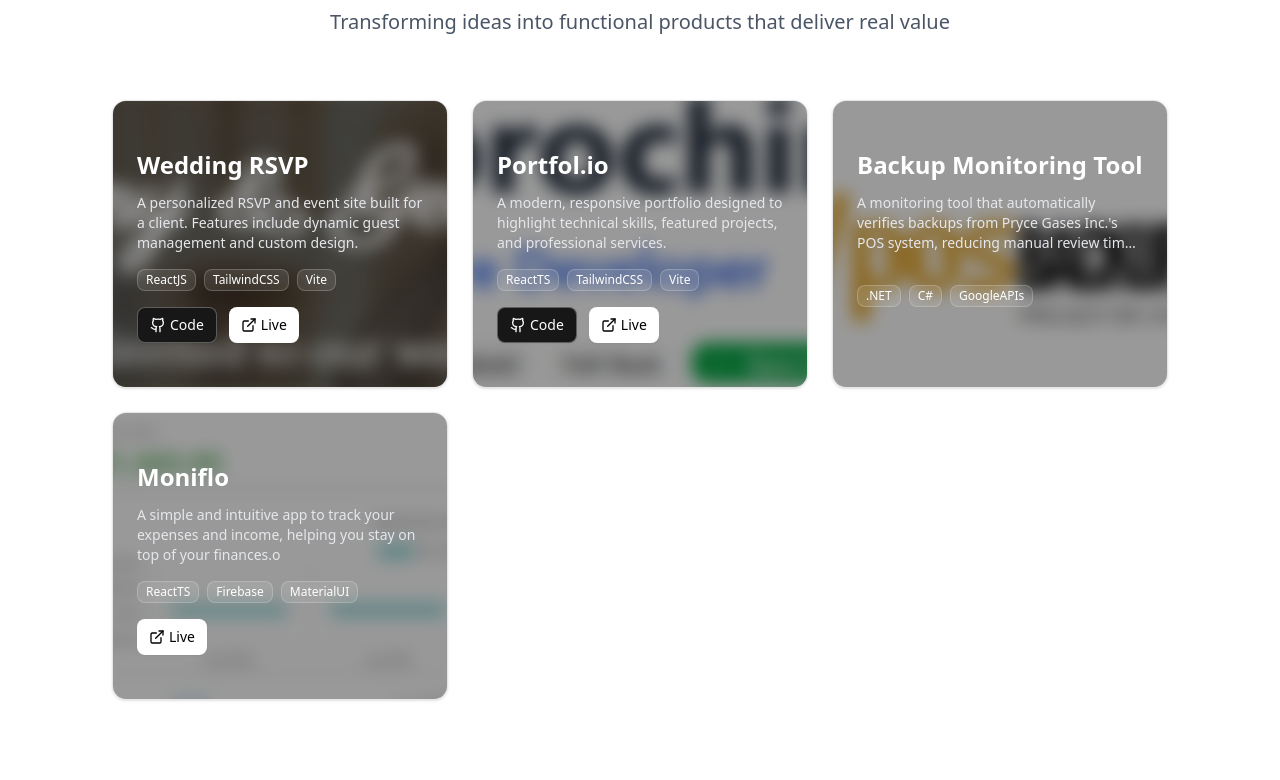
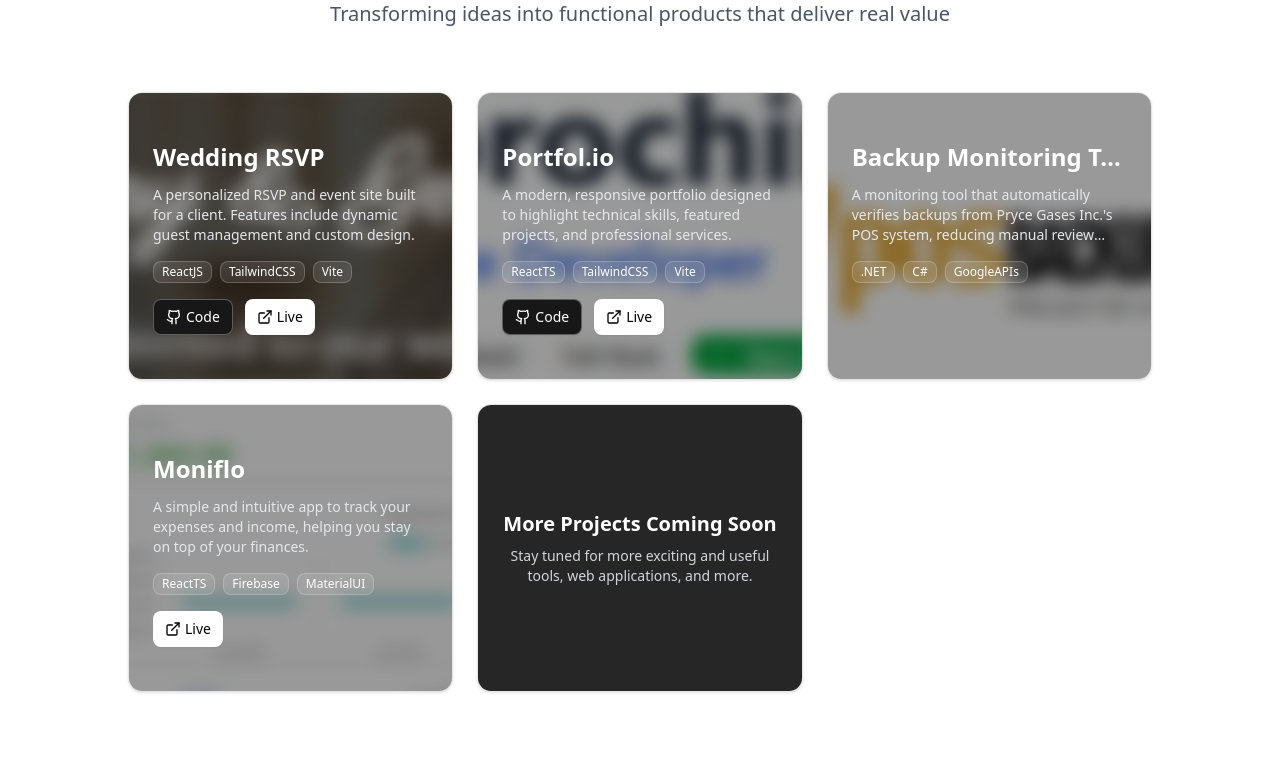
Before and after one commit to moroshing/portfolio, a React (Vite) app: page / in a window 1280 px wide. Shown: the part 1880-2660 px from the top of the page. Built offline with nearby package versions, Linux system fonts and the light colour scheme.

Commit message:
Modified Projects section cards

```diff
--- a/src/sections/Projects.tsx
+++ b/src/sections/Projects.tsx
@@ -32,23 +32,31 @@ const projects = [
     description:
       "A monitoring tool that automatically verifies backups from Pryce Gases Inc.'s POS system, reducing manual review time by 95%.",
     tech: [".NET", "C#", "GoogleAPIs"],
-    github: "",
-    demo: "",
     image: bMonitorImg,
   },
   {
     title: "Moniflo",
     description:
-      "A simple and intuitive app to track your expenses and income, helping you stay on top of your finances.o",
+      "A simple and intuitive app to track your expenses and income, helping you stay on top of your finances.",
     tech: ["ReactTS", "Firebase", "MaterialUI"],
     // github: "https://github.com/moroshing/expense-tracker",
     demo: "https://moniflo.netlify.app/",
     image: monifloImg,
   },
+  {
+    title: "More Projects Coming Soon",
+    description:
+      "Stay tuned for more exciting and useful tools, web applications, and more.",
+    tech: [],
+  },
 ];
 
 const ProjectsSection = () => (
-  <div className="w-full max-w-6xl mx-auto px-4 py-12">
+  <section
+    id="projects"
+    className="py-10 px-4 sm:px-6 lg:px-8 dark:bg-gray-900"
+  >
+    <div className="max-w-7xl mx-auto">
       <div className="text-center mb-16">
         <h2 className="text-4xl sm:text-5xl font-bold text-gray-900 dark:text-white mb-4">
           Featured Projects
@@ -58,12 +66,31 @@ const ProjectsSection = () => (
         </p>
       </div>
       {/* Mobile View: Horizontal Scroll */}
-    <div className="sm:hidden overflow-x-auto flex gap-4 pb-4 -mx-4 px-4 snap-x snap-mandatory">
+      <div className="sm:hidden w-full overflow-hidden">
+        <div className="overflow-x-auto flex gap-4 px-4 pb-4 snap-x snap-mandatory">
           {projects.map((project, index) => (
             <Card
               key={index}
-          className="snap-start min-w-[260px] max-w-[280px] w-[85%] flex-shrink-0 rounded-xl relative overflow-hidden group transition-transform hover:shadow-xl hover:scale-[1.02]"
+              className={`snap-start min-w-[280px] max-w-[300px] w-full aspect-square flex-shrink-0 rounded-xl relative overflow-hidden group transition-transform hover:shadow-xl hover:scale-[1.02] ${
+                project.title === "More Projects Coming Soon"
+                  ? "flex items-center justify-center text-center"
+                  : ""
+              }`}
             >
+              {project.title === "More Projects Coming Soon" ? (
+                <>
+                  <div className="absolute inset-0 bg-black/85 sm:group-hover:bg-gray-700 transition duration-300"></div>
+                  <div className="relative z-10 p-6 h-full flex flex-col justify-center items-center text-center text-white">
+                    <h2 className="text-xl font-semibold mb-2">
+                      {project.title}
+                    </h2>
+                    <p className="text-sm text-gray-300 max-w-xs">
+                      {project.description}
+                    </p>
+                  </div>
+                </>
+              ) : (
+                <>
                   <img
                     src={project.image}
                     alt={project.title}
@@ -90,7 +117,7 @@ const ProjectsSection = () => (
                         </Badge>
                       ))}
                     </div>
-
+                    {project.github || project.demo ? (
                       <div className="flex gap-3 pt-4">
                         {project.github && (
                           <Button
@@ -121,17 +148,41 @@ const ProjectsSection = () => (
                           </Button>
                         )}
                       </div>
+                    ) : (
+                      <div className="pt-12" />
+                    )}
                   </div>
+                </>
+              )}
             </Card>
           ))}
+        </div>
       </div>
       {/* Desktop/Tablet View: Grid Layout */}
       <div className="hidden sm:grid grid-cols-1 sm:grid-cols-2 lg:grid-cols-3 gap-6">
         {projects.map((project, index) => (
           <Card
             key={index}
-          className="relative overflow-hidden group h-72 rounded-xl transition-transform hover:shadow-xl hover:scale-[1.02]"
+            className={`relative overflow-hidden group h-64 sm:h-72 rounded-xl transition-transform hover:shadow-xl hover:scale-[1.02] ${
+              project.title === "More Projects Coming Soon"
+                ? "flex items-center justify-center text-center"
+                : ""
+            }`}
           >
+            {project.title === "More Projects Coming Soon" ? (
+              <>
+                <div className="absolute inset-0 bg-black/85 sm:group-hover:bg-black transition duration-300"></div>
+                <div className="relative z-10 p-6 h-full flex flex-col justify-center items-center text-center text-white">
+                  <h2 className="text-xl font-semibold mb-2">
+                    {project.title}
+                  </h2>
+                  <p className="text-sm text-gray-300 max-w-xs">
+                    {project.description}
+                  </p>
+                </div>
+              </>
+            ) : (
+              <>
                 <img
                   src={project.image}
                   alt={project.title}
@@ -158,7 +209,7 @@ const ProjectsSection = () => (
                       </Badge>
                     ))}
                   </div>
-
+                  {project.github || project.demo ? (
                     <div className="flex gap-3 pt-4">
                       {project.github && (
                         <Button
@@ -189,11 +240,17 @@ const ProjectsSection = () => (
                         </Button>
                       )}
                     </div>
+                  ) : (
+                    <div className="pt-12" />
+                  )}
                 </div>
+              </>
+            )}
           </Card>
         ))}
       </div>
     </div>
+  </section>
 );
 
 export default ProjectsSection;
```
Lines whose indentation alone changed are shown as unchanged.
